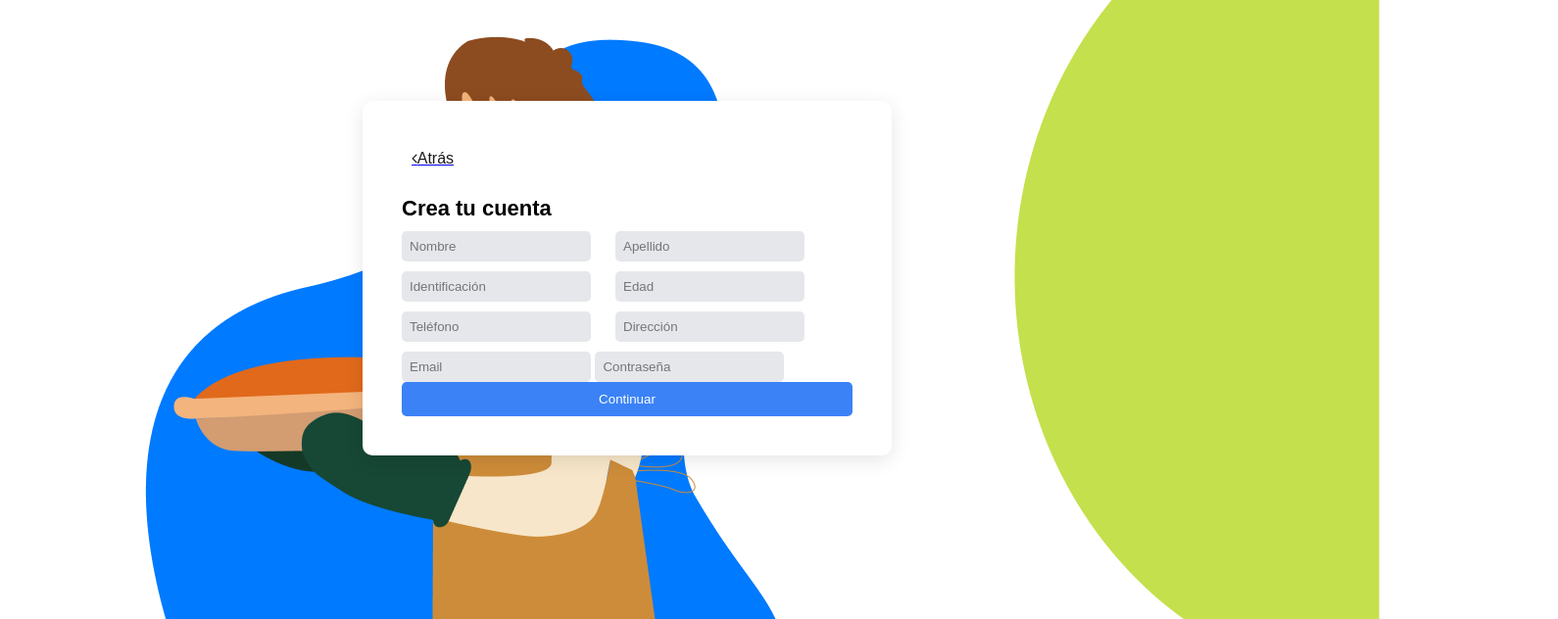
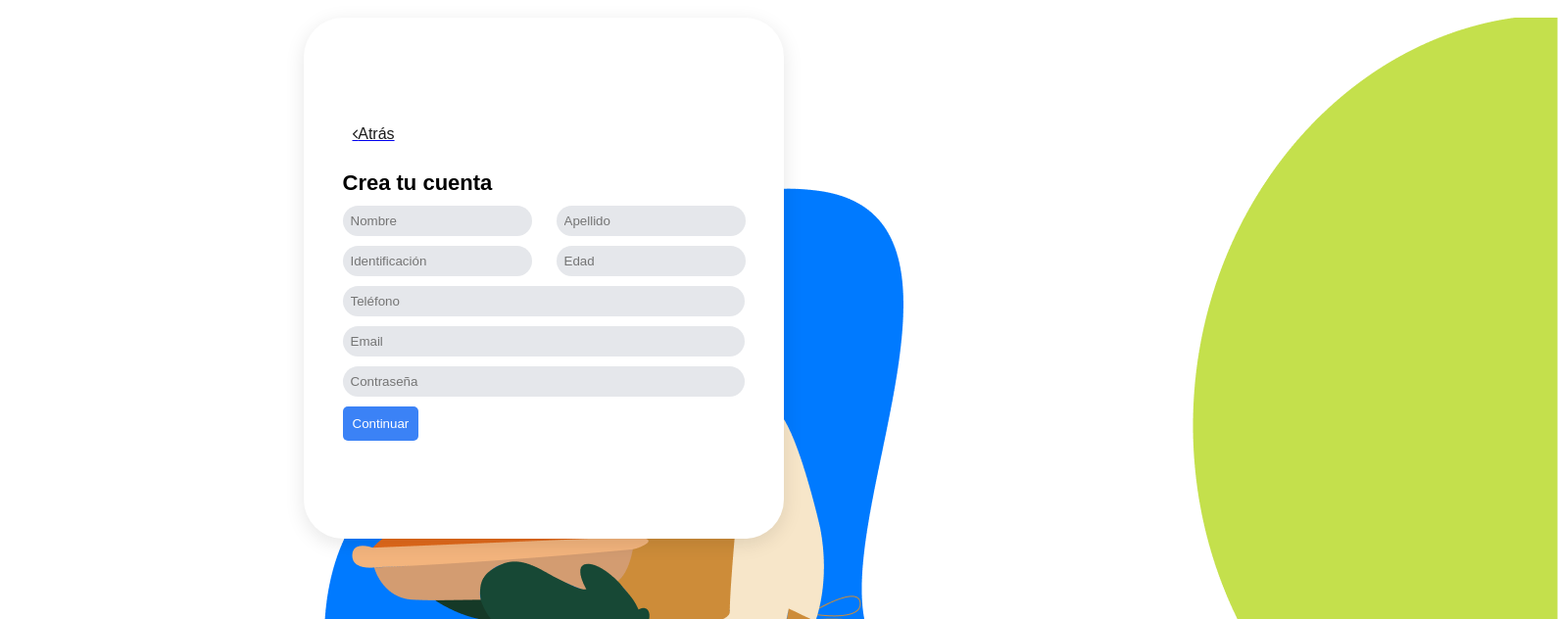
Before and after one commit to ashleybarreiro11/proyecto_flowa, a plain HTML site: page pages/signup.html in a window 1280 px wide. Shown: the part 124-756 px from the top of the page at 98% size, 1590 px wide, since content can reach past the window. Drawn offline with Linux system fonts and the light colour scheme; a web font is replaced by a local one.

Commit message:
edicion signup

```diff
--- a/pages/signup.html
+++ b/pages/signup.html
@@ -11,8 +11,8 @@
 </head>
 <body>
 
-
-
+   <div class="full-container">
+    <div class="left-section">
         <div class="imagen-fondo">
             <img src="../images/Página de Registro.png" alt="">
         </div>
@@ -20,8 +20,9 @@
         <div class="img-logo">
             <img src="../images/Logo Flowa.png" alt="">
         </div>
+    </div>
 
-    <div class="container">
+    <div class="right-section">
         <div class="form-container">
             <div class="icon-back">
                 <a href="index.html">
@@ -39,13 +40,13 @@
                     <input type="text" placeholder="Identificación">
                     <input type="text" placeholder="Edad">
                 </div>
-                <div class="input-group">
-                    <input type="text" placeholder="Teléfono">
-                    <input type="text" placeholder="Dirección">
+               <div class="final-input">
+                <input class="telephone" type="text" placeholder="Teléfono">
+                    <input class="email" type="email" placeholder="Email">
+                    <input class="password" type="password" placeholder="Contraseña">
+
                </div>
 
-                    <input type="email" placeholder="Email">
-                     <input type="password" placeholder="Contraseña">
 
                      <a href="login.html">
                         <button class="submit-bottom">Continuar</button>
@@ -54,7 +55,15 @@
             </form>
         </div>
     </div>
-    <div class="background-green"></div>
+
+
+
+   </div>
+
+
+
+
+
 
 
 </body>
--- a/styles/signup.css
+++ b/styles/signup.css
@@ -7,26 +7,19 @@ body {
     min-height: 100vh;
 }
 
-.container {
+.right-section {
     position: relative;
-    width: 100%;
+    width: 50%;
     max-width: 500px;
     background: white;
-    border-radius: 10px;
+    border-radius: 40px;
     box-shadow: 0 5px 20px rgba(0, 0, 0, 0.1);
-    padding: 20px;
+    padding: 80px;
     display: flex;
     overflow: hidden;
-}
+    justify-content: center;
+    align-items: center;
 
-.background-lime {
-    position: absolute;
-    top: 0;
-    left: 0;
-    width: 30%;
-    height: 100%;
-    background-color: #C2D452;
-    border-radius: 50% 0 0 50%;
 }
 
 .img-logo{
@@ -37,10 +30,11 @@ body {
 
 .form-container {
     position: relative;
-    width: 100%;
     background: white;
     padding: 20px;
     border-radius: 10px;
+    align-items: center;
+
 
 
 }
@@ -65,13 +59,14 @@ body {
     grid-template-columns: repeat(2, 1fr);
     gap: 25px;
     margin-bottom: 10px;
+    justify-content: space-around;
 }
 
 input {
 
     padding: 8px;
     border: none;
-    border-radius: 5px;
+    border-radius: 35px;
     background-color: #e5e7eb;
 }
 
@@ -90,13 +85,14 @@ input {
 }
 
 button {
-    width: 100%;
     padding: 10px;
     background-color: #3b82f6;
     color: white;
     border: none;
     border-radius: 5px;
     cursor: pointer;
+    align-items: center ;
+
 }
 
 h2 {
@@ -107,7 +103,8 @@ h2 {
 
 .imagen-fondo {
     position: absolute;
-    width: 80%;
+    width: 50%;
+
 }
 
 .back-button {
@@ -121,3 +118,27 @@ h2 {
     font-style: bold;
 
 }
+
+.telephone {
+    width: 96%;
+    margin-bottom: 10px;
+    gap: 25px;
+
+}
+
+.email {
+    width: 96%;
+    margin-bottom: 10px;
+    gap: 25px;
+
+
+}
+
+.password {
+    width: 96%;
+    margin-bottom: 10px;
+    gap: 25px;
+
+}
+
+.final-input {}
```
Lines whose indentation alone changed are shown as unchanged.
